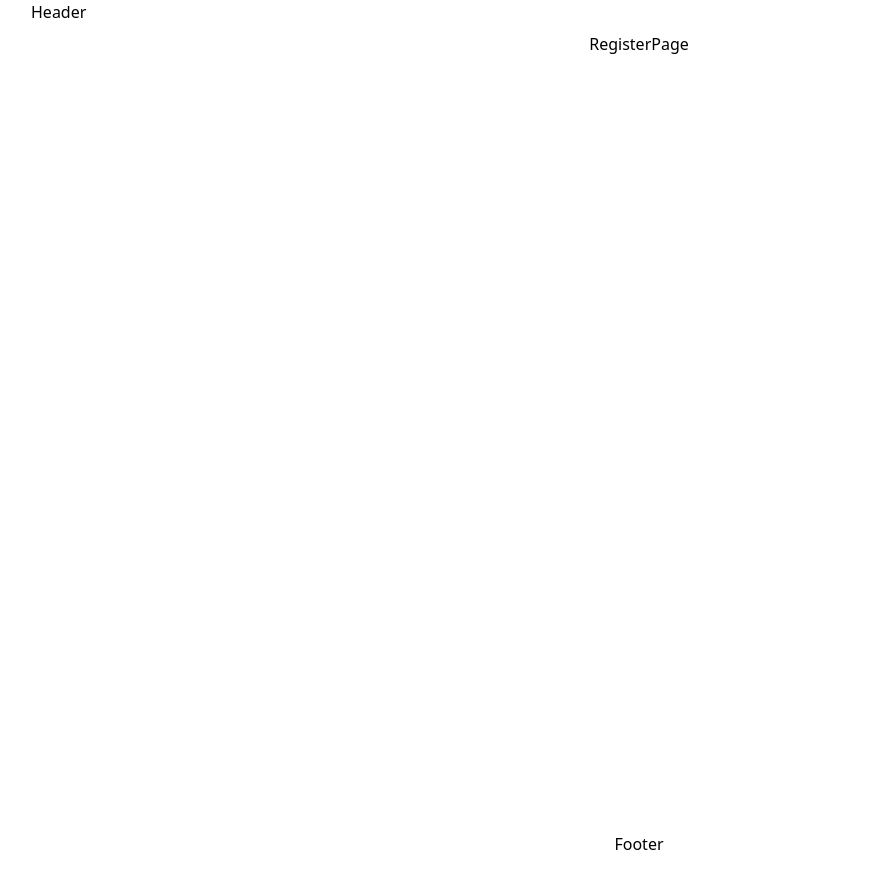
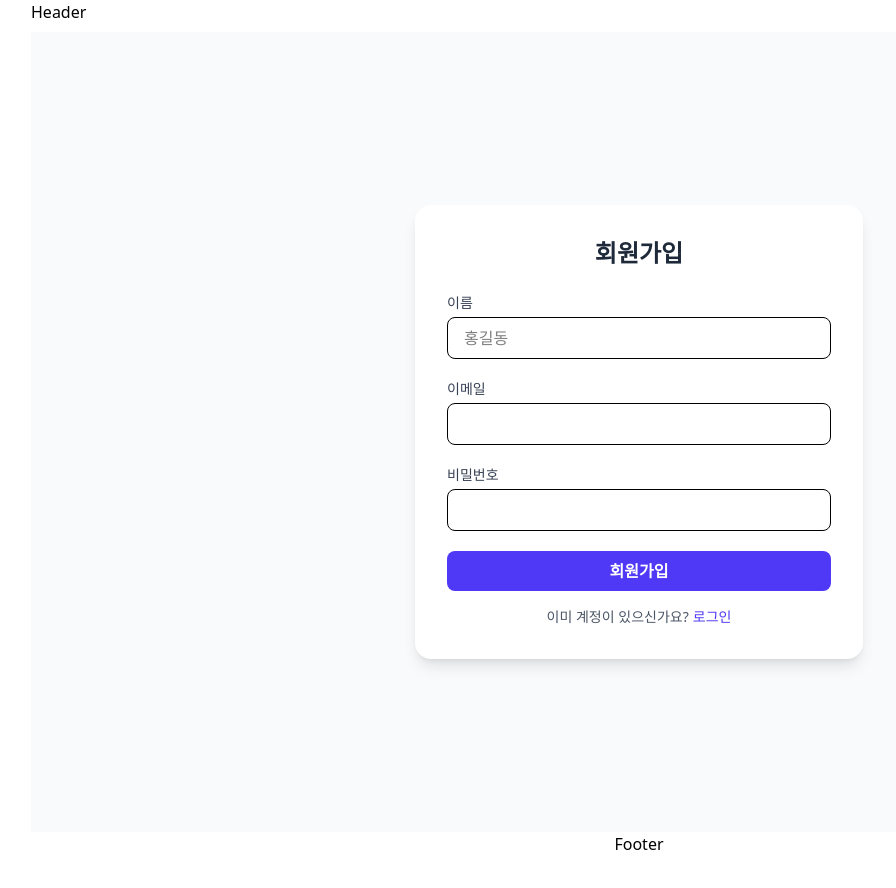
Before and after one commit to side-project-pda-again/frontend, a React (Vite) app: page /register in a window 1280 px wide. Shown: the whole page, without its empty margins (1-897 px from the left). Built offline with nearby package versions, Linux system fonts and the light colour scheme.

Commit message:
feat(#1): 로그인/회원가입 페이지 + 메모리 기반 인증 로직 구현

```diff
--- a/src/App.jsx
+++ b/src/App.jsx
@@ -1,12 +1,13 @@
 import "./App.css";
 import { RouterProvider } from "react-router-dom";
 import { router } from "./router/router";
+import AuthProvider from "./store/AuthContext";
 
 function App() {
   return (
-    <>
+    <AuthProvider>
       <RouterProvider router={router} />
-    </>
+    </AuthProvider>
   );
 }
 
--- a/src/pages/LoginPage/index.jsx
+++ b/src/pages/LoginPage/index.jsx
@@ -1,13 +1,22 @@
-import React, { useState } from "react";
+import { useState } from "react";
+import { useNavigate, Link } from "react-router-dom";
+import { useAuth } from "../../store/AuthContext";
 
 export default function LoginPage() {
+  const { login } = useAuth();
+  const nav = useNavigate();
   const [email, setEmail] = useState("");
   const [password, setPassword] = useState("");
+  const [err, setErr] = useState("");
 
   const handleSubmit = (e) => {
     e.preventDefault();
-    // TODO: 로그인 API 호출
-    console.log("email:", email, "password:", password);
+    try {
+      login({ email, password });
+      nav("/dashboard");
+    } catch (e) {
+      setErr(e.message);
+    }
   };
 
   return (
@@ -17,50 +26,42 @@ export default function LoginPage() {
           로그인
         </h2>
         <form onSubmit={handleSubmit} className="space-y-5">
-          {/* 이메일 */}
           <div>
-            <label className="text-sm font-medium text-gray-700 mb-1 flex">
+            <label className="flex text-sm font-medium text-gray-700 mb-1">
               이메일
             </label>
             <input
+              className="w-full px-4 py-2 border rounded-lg focus:ring-2 focus:ring-indigo-500"
               type="email"
               value={email}
               onChange={(e) => setEmail(e.target.value)}
-              placeholder="example@email.com"
-              className="w-full px-4 py-2 border border-gray-300 rounded-lg focus:ring-2 focus:ring-indigo-500 focus:outline-none"
               required
             />
           </div>
-
-          {/* 비밀번호 */}
           <div>
-            <label className="text-sm font-medium text-gray-700 mb-1 flex">
+            <label className="flex text-sm font-medium text-gray-700 mb-1">
               비밀번호
             </label>
             <input
+              className="w-full px-4 py-2 border rounded-lg focus:ring-2 focus:ring-indigo-500"
               type="password"
               value={password}
               onChange={(e) => setPassword(e.target.value)}
-              placeholder="••••••••"
-              className="w-full px-4 py-2 border border-gray-300 rounded-lg focus:ring-2 focus:ring-indigo-500 focus:outline-none"
               required
             />
           </div>
-
-          {/* 로그인 버튼 */}
+          {err && <p className="text-sm text-red-600">{err}</p>}
           <button
             type="submit"
-            className="w-full bg-indigo-600 text-white font-semibold py-2 rounded-lg hover:bg-indigo-700 transition-colors"
+            className="w-full bg-indigo-600 text-white font-semibold py-2 rounded-lg hover:bg-indigo-700"
           >
             로그인
           </button>
         </form>
-
-        {/* 부가 링크 */}
         <div className="flex justify-center mt-4 text-sm text-gray-600">
-          <a href="/register" className="hover:underline">
+          <Link to="/register" className="text-indigo-600 hover:underline">
             회원가입
-          </a>
+          </Link>
         </div>
       </div>
     </div>
--- a/src/pages/RegisterPage/index.jsx
+++ b/src/pages/RegisterPage/index.jsx
@@ -1,5 +1,83 @@
-import React from "react";
+import { useState } from "react";
+import { useNavigate, Link } from "react-router-dom";
+import { useAuth } from "../../store/AuthContext";
 
 export default function RegisterPage() {
-  return <div>RegisterPage</div>;
+  const { signup } = useAuth();
+  const nav = useNavigate();
+  const [name, setName] = useState("");
+  const [email, setEmail] = useState("");
+  const [password, setPassword] = useState("");
+  const [err, setErr] = useState("");
+
+  const handleSubmit = (e) => {
+    e.preventDefault();
+    try {
+      signup({ name, email, password });
+      nav("/");
+    } catch (e) {
+      setErr(e.message);
+    }
+  };
+
+  return (
+    <div className="flex items-center justify-center min-h-screen bg-gray-50">
+      <div className="w-full max-w-md bg-white shadow-lg rounded-2xl p-8">
+        <h2 className="text-2xl font-bold text-gray-800 mb-6 text-center">
+          회원가입
+        </h2>
+        <form onSubmit={handleSubmit} className="space-y-5">
+          <div>
+            <label className="flex text-sm font-medium text-gray-700 mb-1">
+              이름
+            </label>
+            <input
+              className="w-full px-4 py-2 border rounded-lg focus:ring-2 focus:ring-indigo-500"
+              value={name}
+              onChange={(e) => setName(e.target.value)}
+              placeholder="홍길동"
+              required
+            />
+          </div>
+          <div>
+            <label className="flex text-sm font-medium text-gray-700 mb-1">
+              이메일
+            </label>
+            <input
+              className="w-full px-4 py-2 border rounded-lg focus:ring-2 focus:ring-indigo-500"
+              type="email"
+              value={email}
+              onChange={(e) => setEmail(e.target.value)}
+              required
+            />
+          </div>
+          <div>
+            <label className="flex text-sm font-medium text-gray-700 mb-1">
+              비밀번호
+            </label>
+            <input
+              className="w-full px-4 py-2 border rounded-lg focus:ring-2 focus:ring-indigo-500"
+              type="password"
+              value={password}
+              onChange={(e) => setPassword(e.target.value)}
+              required
+            />
+          </div>
+          {err && <p className="text-sm text-red-600">{err}</p>}
+          <button
+            type="submit"
+            className="w-full bg-indigo-600 text-white font-semibold py-2 rounded-lg hover:bg-indigo-700"
+          >
+            회원가입
+          </button>
+        </form>
+        <div className="flex justify-center mt-4 text-sm text-gray-600">
+          <span>이미 계정이 있으신가요?</span>
+          <Link to="/login" className="ml-1 text-indigo-600 hover:underline">
+            로그인
+          </Link>
+        </div>
+      </div>
+    </div>
+  );
 }
--- /dev/null
+++ b/src/router/ProtectRoute.jsx
@@ -0,0 +1,7 @@
+import { Navigate, Outlet } from "react-router-dom";
+import { useAuth } from "../store/AuthContext";
+
+export default function ProtectedRoute() {
+  const { currentUser } = useAuth();
+  return currentUser ? <Outlet /> : <Navigate to="/login" replace />;
+}
--- /dev/null
+++ b/src/store/AuthContext.jsx
@@ -0,0 +1,45 @@
+/**
+ * 로그인 및 회원가입 임시 저장소
+ */
+import { createContext, useContext, useMemo, useState } from "react";
+
+const AuthContext = createContext(null);
+export const useAuth = () => useContext(AuthContext);
+
+export default function AuthProvider({ children }) {
+  // 메모리 상의 “DB” 흉내: 새로고침하면 사라짐
+  const [users, setUsers] = useState([]); // [{name,email,password}]
+  const [currentUser, setCurrentUser] = useState(null);
+
+  const signup = ({ name, email, password }) => {
+    if (users.some((u) => u.email === email)) {
+      throw new Error("이미 존재하는 이메일입니다.");
+    }
+    const newUser = { name, email, password };
+    setUsers((prev) => [...prev, newUser]);
+    setCurrentUser({ name, email }); // 가입 후 자동 로그인
+  };
+
+  const login = ({ email, password }) => {
+    const user = users.find(
+      (u) => u.email === email && u.password === password
+    );
+    if (!user) throw new Error("이메일 또는 비밀번호가 올바르지 않습니다.");
+    setCurrentUser({ name: user.name, email: user.email });
+  };
+
+  const logout = () => setCurrentUser(null);
+
+  const value = useMemo(
+    () => ({
+      users,
+      currentUser,
+      signup,
+      login,
+      logout,
+    }),
+    [users, currentUser]
+  );
+
+  return <AuthContext.Provider value={value}>{children}</AuthContext.Provider>;
+}
```
Also changed, not shown: src/router/router.jsx (+5 -4 lines), src/pages/DashboardPage/index.jsx (renamed from src/pages/MyPage/index.jsx).
